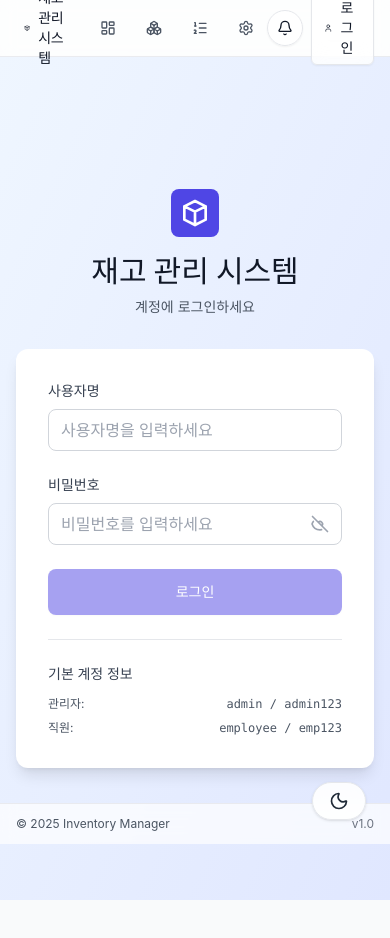
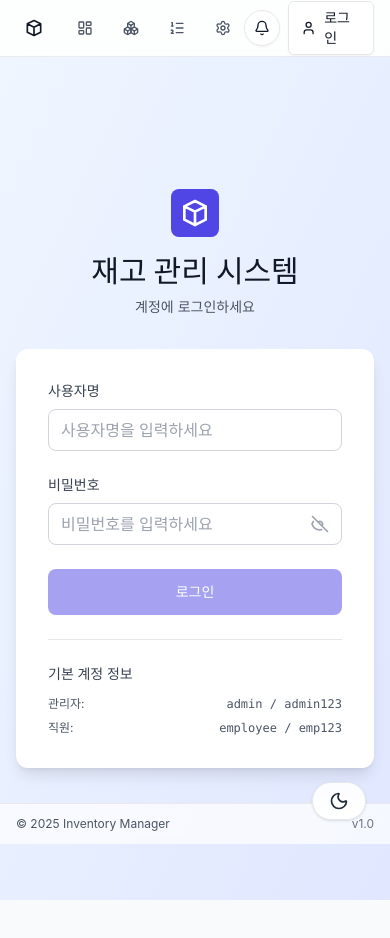
Before and after one commit to turbo-choi/inventory-manager, a Vue app: page /login in a window 390 px wide. Shown: the top 938 px of the page. Built offline with nearby package versions, Linux system fonts and the light colour scheme.

Commit message:
모바일 화면 수정

```diff
--- a/src/App.vue
+++ b/src/App.vue
@@ -5,11 +5,11 @@
       <div class="mx-auto max-w-7xl px-4 sm:px-6 lg:px-8 h-14 flex items-center justify-between">
         <!-- 브랜드 + 내비게이션 -->
         <div class="flex items-center gap-3">
-          <router-link :to="{ name: 'dashboard' }" class="inline-flex items-center gap-2 px-2 py-1 text-sm font-semibold tracking-tight text-gray-900 dark:text-gray-100 rounded-md hover:bg-gray-100 dark:hover:bg-gray-800">
-             <svg class="h-5 w-5" fill="none" stroke="currentColor" viewBox="0 0 24 24">
+          <router-link :to="{ name: 'dashboard' }" aria-label="재고 관리 시스템" class="inline-flex items-center gap-2 px-2 py-1 text-sm font-semibold tracking-tight text-gray-900 dark:text-gray-100 rounded-md hover:bg-gray-100 dark:hover:bg-gray-800 whitespace-nowrap shrink-0">
+             <svg class="h-5 w-5 flex-shrink-0" fill="none" stroke="currentColor" viewBox="0 0 24 24">
                <path stroke-linecap="round" stroke-linejoin="round" stroke-width="2" d="M20 7l-8-4-8 4m16 0l-8 4m8-4v10l-8 4m0-10L4 7m8 4v10M4 7v10l8 4" />
              </svg>
-             재고 관리 시스템
+             <span class="hidden sm:inline">재고 관리 시스템</span>
            </router-link>
           <nav class="flex items-center gap-1">
             <router-link
```
